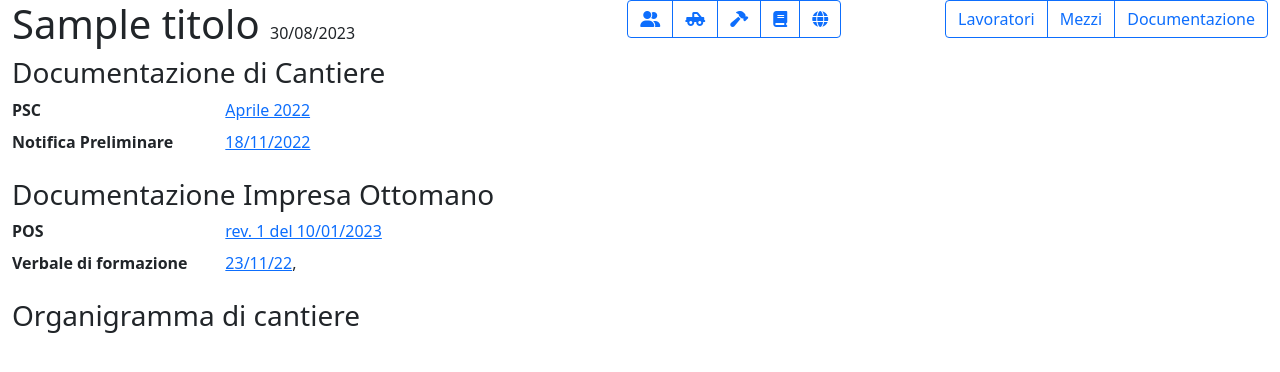
After one commit to superqwe/ottomano, a Django app: template ottomano/esterni/templates/esterni/documentazione_cantieri/Faggiano.html in a window 1280 px wide. The commit adds this page. Shown: the top 372 px of the page. Run offline with Django 4.2, Linux system fonts and the light colour scheme; the template is opened without the code that fills it: most values are stand-ins (such as "Sample title", 1, 10 or a date in 2020); some libraries are stand-ins or nearby versions.

```diff
--- a/ottomano/esterni/admin.py
+++ b/ottomano/esterni/admin.py
@@ -8,12 +8,12 @@ class CantiereEsternoAdmin(admin.ModelAdmin):
     filter_horizontal = ['elenco_lavoratori', 'elenco_mezzi']
     list_display = ('in_corso', 'cantiere')
     list_display_links = ('cantiere',)
-    list_filter =  ['in_corso',]
+    list_filter = ['in_corso', ]
     save_on_top = True
 
     def formfield_for_manytomany(self, db_field, request, **kwargs):
-        if db_field.name == 'elenco_lavoratori2':
-            kwargs["queryset"] = Lavoratore.objects.filter(in_forza=True)
+        if db_field.name == 'elenco_lavoratori':
+            kwargs["queryset"] = Lavoratore.objects.filter(in_forza=True, cantiere__cantiere='ENI')
 
         elif db_field.name == 'elenco_mezzi':
             kwargs["queryset"] = Mezzo.objects.filter(in_forza=True)
--- /dev/null
+++ b/ottomano/esterni/templates/esterni/documentazione_cantieri/Faggiano.html
@@ -0,0 +1,53 @@
+{% extends "base.html" %}
+
+{% block titolo %}
+{{titolo}}
+{% endblock %}
+
+{% block menu_macro_sezione %}
+{% include "../menu_macro_sezione_esterni.html" %}
+{% endblock %}
+
+{% block menu_sezione %}
+{% endblock %}
+
+
+{% block corpo %}
+{% load static %}
+
+<div>
+    <p class="h3 list-unstyled ">Documentazione di Cantiere</p>
+    <dl class="row">
+        <dt class="col-2">PSC</dt>
+        <dd class="col-10">
+            <a href="{% static ''%}{{titolo}}/01 Tav PSC01_PSC _ag2022.pdf" target="_blank">
+                Aprile 2022 </a>
+        </dd>
+
+        <dt class="col-2">Notifica Preliminare</dt>
+        <dd class="col-10">
+            <a href="{% static ''%}{{titolo}}/02 221118 NOTIFICA AGG.pdf" target="_blank">
+                 18/11/2022</a>
+        </dd>
+    </dl>
+
+    <p class="h3">Documentazione Impresa Ottomano</p>
+    <dl class="row">
+        <dt class="col-2">POS</dt>
+        <dd class="col-10">
+            <a href="{% static ''%}{{titolo}}/03 POS Faggiano rev1 100223.pdf" target="_blank">
+                rev. 1 del 10/01/2023</a>
+        </dd>
+        <dt class="col-2">Verbale di formazione</dt>
+        <dd class="col-10">
+            <a href="{% static ''%}{{titolo}}/Verbale n. 85_23.11.2022.pdf" target="_blank">
+                23/11/22</a>,
+        </dd>
+    </dl>
+    <p class="h3">Organigramma di cantiere</p>
+<!--    <img src="{% static 'esterni/images/230829 Organigramma Cantiere.png' %}" alt="ninet"><br>-->
+
+
+</div>
+
+{% endblock %}
--- a/ottomano/esterni/templates/esterni/documentazione_cantieri/Porto Taranto - Calata V.html
+++ b/ottomano/esterni/templates/esterni/documentazione_cantieri/Porto Taranto - Calata V.html
@@ -49,7 +49,7 @@
         </dd>
     </dl>
     <p class="h3">Organigramma di cantiere</p>
-    <img src="{% static 'esterni/images/230822_Organigramma_Cantiere.png' %}" alt="ninet"><br>
+    <img src="{% static 'esterni/images/230829 Organigramma Cantiere.png' %}" alt="ninet"><br>
 
 
 </div>
--- a/ottomano/esterni/templates/esterni/lavoratori.html
+++ b/ottomano/esterni/templates/esterni/lavoratori.html
@@ -23,6 +23,7 @@
             <th scope="col">Cognome</th>
             <th scope="col">Nome</th>
             <th scope="col"  class="bordo-destro">Mansione</th>
+            <th scope="col"  class="bordo-destro">UNILAV</th>
             <th scope="col"  class="bordo-destro">Idoneità</th>
             <th scope="col"  class="bordo-destro">Consegna DPI</th>
             <th scope="col">Art37
@@ -103,6 +104,9 @@
             <td>{{lavoratore.nome}}</td>
             <td class="bordo-destro">{{lavoratore.mansione|default_if_none:""}}</td>
             <td class="text-center bordo-destro">
+                <a href="{% static ''%}{{lavoratore}}/unilav {{lavoratore.tipo_contratto}}.pdf" target="_blank">
+                {{lavoratore.tipo_contratto}}</a>
+            </td>            <td class="text-center bordo-destro">
                 <a href="{% static ''%}{{lavoratore}}/idoneità {{lavoratore.idoneita_set.all.0.idoneita|date:"dmy"}}.pdf" target="_blank">
                 {{lavoratore.idoneita_set.all.0.idoneita|date:"d/m/y"}}</a>
             </td>
--- a/ottomano/esterni/views.py
+++ b/ottomano/esterni/views.py
@@ -8,7 +8,7 @@ from .models import Cantiere_Esterno
 
 def index(request):
     cantieri = Cantiere_Esterno.objects.filter(in_corso=True)
-    context = {'titolo': 'Cantieri Estreni',
+    context = {'titolo': 'Cantieri Esterni',
                'pagina_attiva_esterni': 'active',
                'sezione_esterni_attiva': 'active',
                'cantieri': cantieri,
```
Also changed, not shown: ottomano/esterni/static/esterni/images/230829 Organigramma Cantiere.png (added).
